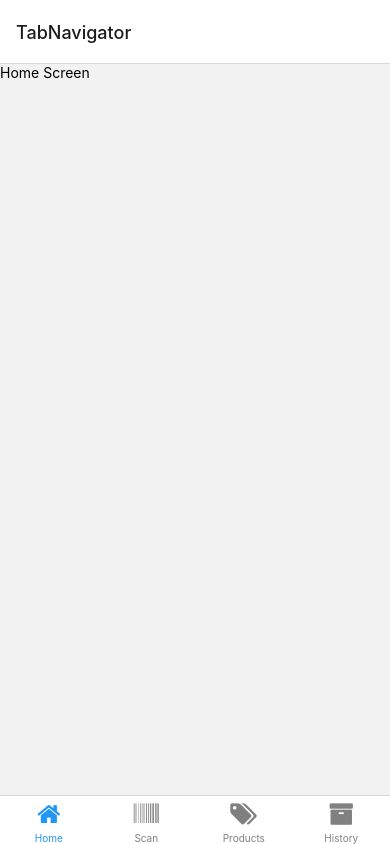
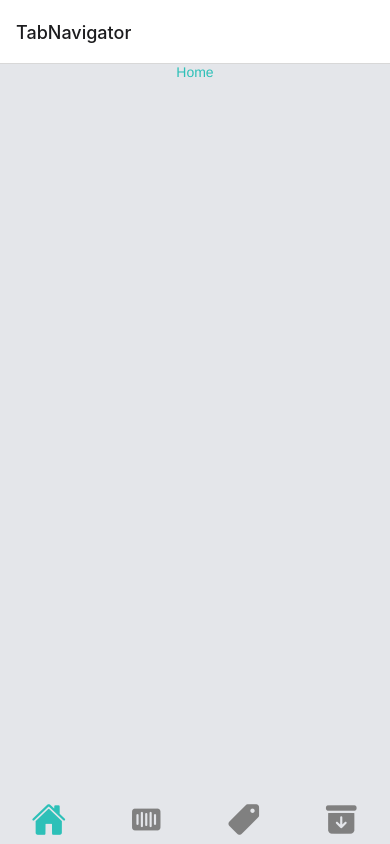
Before and after one commit to Soufiane1412/Myclothing_Frontend, a React Native app: screen /Home in a window 390 px wide. Built offline with nearby package versions, Linux system fonts and the light colour scheme.

Commit message:
TabNav icons style edited

```diff
--- a/App.js
+++ b/App.js
@@ -3,7 +3,7 @@ import { StyleSheet, Text, View } from 'react-native';
 import { NavigationContainer } from '@react-navigation/native';
 import { createNativeStackNavigator } from '@react-navigation/native-stack';
 import { createBottomTabNavigator } from '@react-navigation/bottom-tabs';
-import FontAwesome from 'react-native-vector-icons/FontAwesome';
+// import FontAwesome from 'react-native-vector-icons/FontAwesome';
 
 import Home from './components/HomeScreen';
 import Scan from './components/ScanScreen';
@@ -11,32 +11,42 @@ import Products from './components/ProductsScreen';
 import History from './components/HistoryScreen';
 import User from './components/UserScreen';
 import Settings from './components/SettingsScreen';
+import { Ionicons } from '@expo/vector-icons';
 
 const Stack = createNativeStackNavigator()
 const Tab = createBottomTabNavigator()
 
 const TabNavigator = ()=> {
 return(
-  <Tab.Navigator screenOptions={({route }) => ({
+
+
+  <Tab.Navigator
+    screenOptions={({route }) => ({
     tabBarIcon:({ color,size}) => {
       let iconName='';
-
 
       if(route.name==='Home') {
         iconName='home';
       } else if(route.name==='Scan') {
         iconName='barcode';
       } else if (route.name==='Products') {
-        iconName='tags'
+        iconName='pricetag'
       } else if (route.name==='History') {
         iconName='archive';
       }
 
-      return <FontAwesome name={iconName} size={size} color={color}/>;
+      return <Ionicons name={iconName} size={35} color={color}/>;
     },
-    tabBarActiveTintColor:'#2196f3',
+    tabBarActiveTintColor:'#2dc0b8',
     tabBarInactiveTintColor:'gray',
     headerShown:false,
+    tabBarStyle: {
+      backgroundColor:'transparent',
+      elevation:0,
+      position:'absolute',
+      borderTopWidth:0,
+    },
+    tabBarShowLabel:false,
     })}>
     <Tab.Screen name="Home" component={Home}/>
     <Tab.Screen name="Scan" component={Scan}/>
@@ -68,4 +78,5 @@ const styles = StyleSheet.create({
     alignItems: 'center',
     justifyContent: 'center',
   },
+
 });
--- a/components/HistoryScreen.js
+++ b/components/HistoryScreen.js
@@ -1,5 +1,5 @@
 import React from 'react';
-import { View, Text } from 'react-native';
+import { StyleSheet, View, Text } from 'react-native';
 
 const History = () => {
   return (
--- a/components/HomeScreen.js
+++ b/components/HomeScreen.js
@@ -1,12 +1,26 @@
 import React from 'react';
-import { View, Text } from 'react-native';
+import { StyleSheet, View, Text } from 'react-native';
 
 const Home = () => {
   return (
-    <View>
-      <Text>Home Screen</Text>
+    <View style={styles.container}>
+      <Text style={styles.title}>Home</Text>
     </View>
   );
 };
 
 export default Home;  // Use default export if you import it without braces
+
+const styles = StyleSheet.create({
+  container: {
+    flex: 1,
+    backgroundColor: '#e4e6ea',
+    alignItems: 'center',
+    justifyContent: 'space-between',
+  },
+  title: {
+    fontFamily: 'Helvetica Neue, Helvetica ,Arial, sans-serif',
+    fontSize:'45',
+    color:'#2dc0b8'
+  },
+});
--- a/components/ProductsScreen.js
+++ b/components/ProductsScreen.js
@@ -1,5 +1,5 @@
 import React from 'react';
-import { View, Text } from 'react-native';
+import { StyleSheet, View, Text } from 'react-native';
 
 const Products = () => {
   return (
--- a/components/ScanScreen.js
+++ b/components/ScanScreen.js
@@ -1,10 +1,10 @@
 import React from 'react';
-import { View, Text } from 'react-native';
+import { StyleSheet, View, Text } from 'react-native';
 
 const Scan = () => {
   return (
     <View>
-      <Text>User Screen</Text>
+      <Text>Scan Screen</Text>
     </View>
   );
 };
--- a/components/SettingsScreen.js
+++ b/components/SettingsScreen.js
@@ -1,5 +1,5 @@
 import React from 'react';
-import { View, Text } from 'react-native';
+import { StyleSheet, View, Text } from 'react-native';
 
 const Settings = () => {
   return (
--- a/components/UserScreen.js
+++ b/components/UserScreen.js
@@ -1,5 +1,5 @@
 import React from 'react';
-import { View, Text } from 'react-native';
+import { StyleSheet, View, Text } from 'react-native';
 
 const User = () => {
   return (
--- a/package.json
+++ b/package.json
@@ -9,6 +9,7 @@
     "web": "expo start --web"
   },
   "dependencies": {
+    "@expo/vector-icons": "^14.0.4",
     "@react-navigation/bottom-tabs": "6",
     "@react-navigation/native": "6",
     "@react-navigation/native-stack": "6",
```
Also changed, not shown: 1 other file (tests, documents, lock files or other folders).
